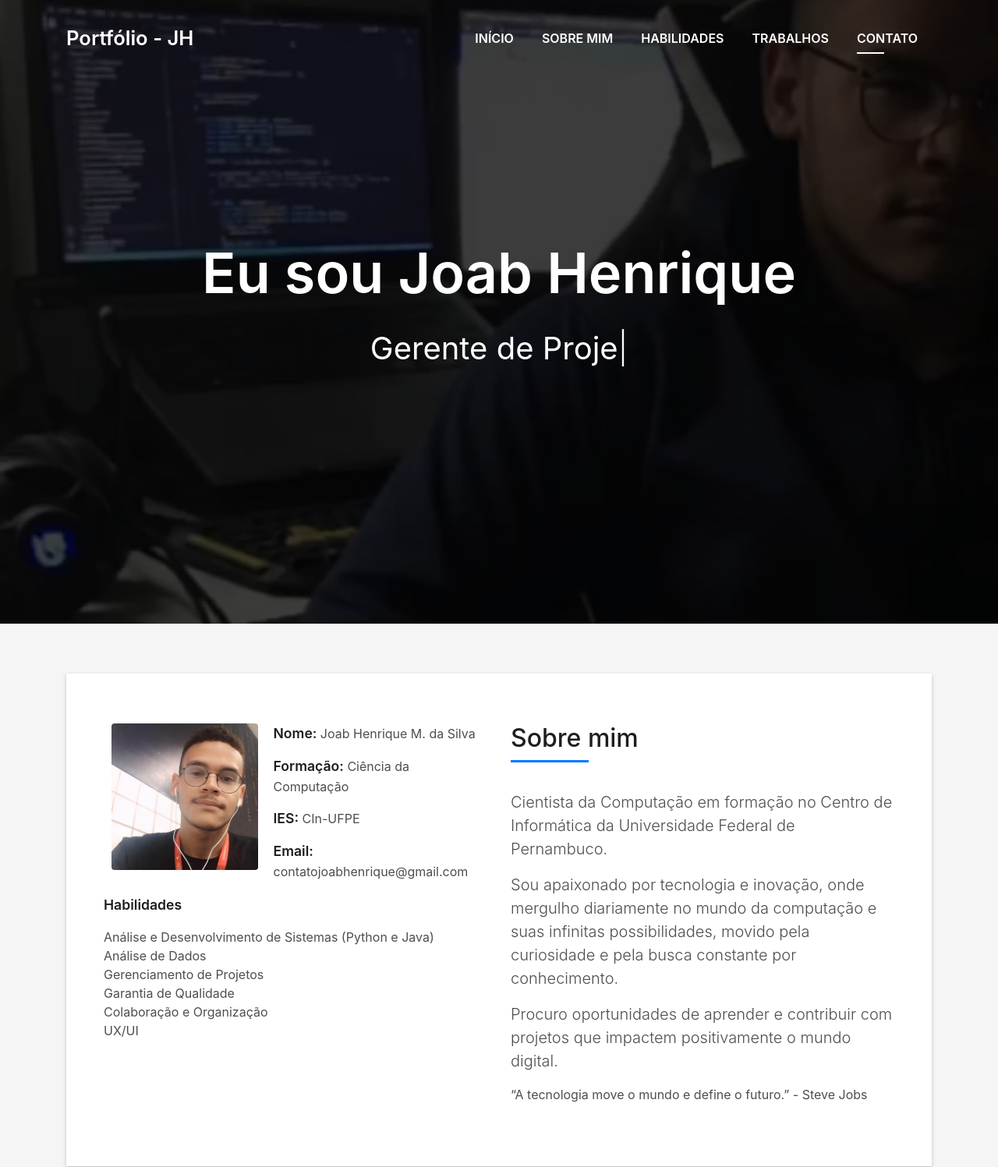
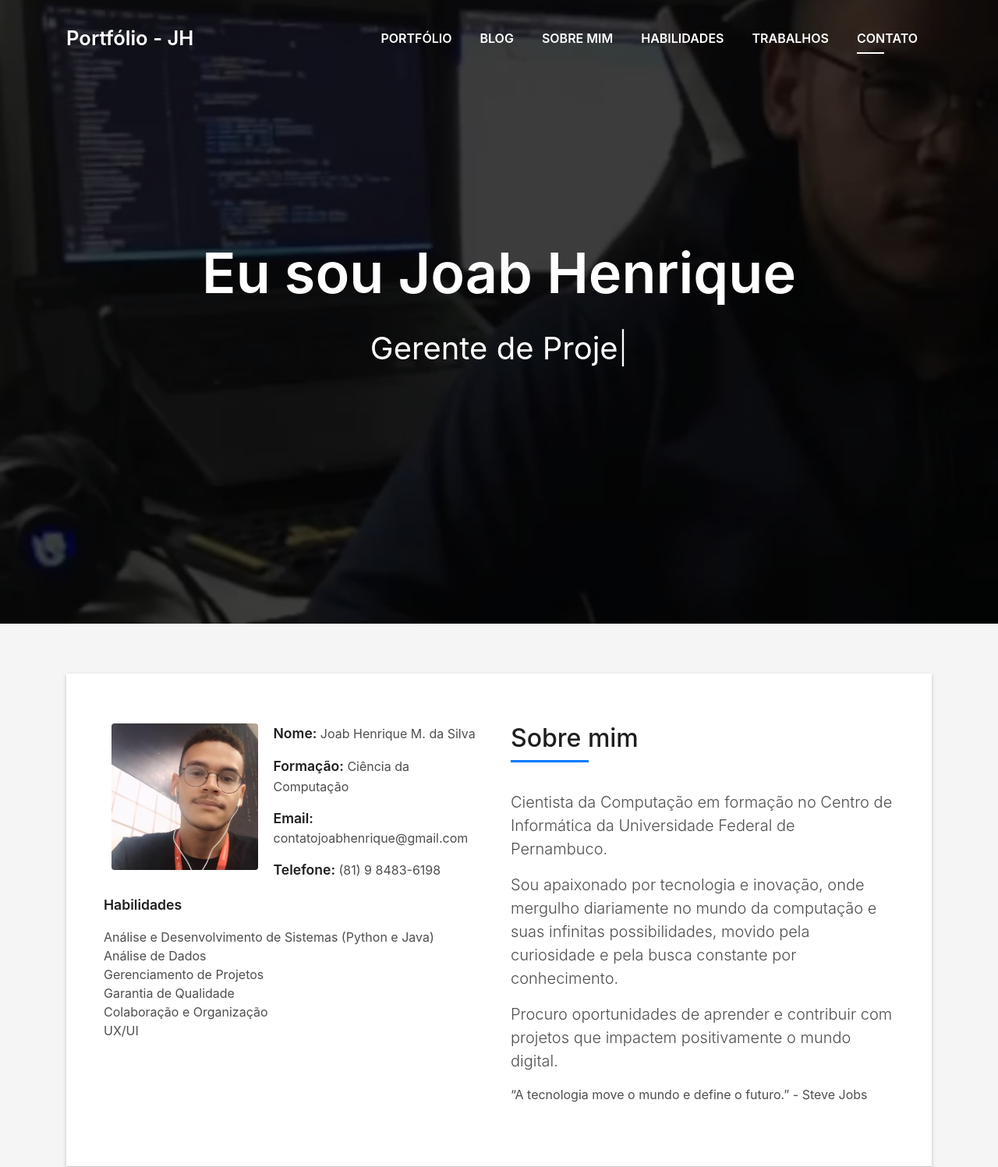
Before and after one commit to Marques14/Marques14.github.io, a plain HTML site: page index.html in a window 1280 px wide. Shown: the top 1497 px of the page at 78% size. Drawn offline with Linux system fonts and the light colour scheme; files whose address does not match are found by name.

Commit message:
Update index.html

```diff
--- a/index.html
+++ b/index.html
@@ -31,7 +31,7 @@
   <!--/ Nav Star /-->
   <nav class="navbar navbar-b navbar-trans navbar-expand-md fixed-top" id="mainNav">
     <div class="container">
-      <a class="navbar-brand js-scroll" href="#page-top">Portfólio - JH</a>
+      <a class="navbar-brand js-scroll" href="index.html">Portfólio - JH</a>
       <button class="navbar-toggler collapsed" type="button" data-toggle="collapse" data-target="#navbarDefault"
         aria-controls="navbarDefault" aria-expanded="false" aria-label="Toggle navigation">
         <span></span>
@@ -41,7 +41,10 @@
       <div class="navbar-collapse collapse justify-content-end" id="navbarDefault">
         <ul class="navbar-nav">
           <li class="nav-item">
-            <a class="nav-link js-scroll active" href="#home">Início</a>
+            <a class="nav-link js-scroll active" href="#home">Portfólio</a>
+          </li>
+          <li class="nav-item">
+            <a class="nav-link js-scroll active" href="blog.html">Blog</a>
           </li>
           <li class="nav-item">
             <a class="nav-link js-scroll" href="#about">Sobre mim</a>
@@ -94,8 +97,8 @@
                     <div class="about-info">
                       <p><span class="title-s">Nome: </span> <span>Joab Henrique M. da Silva</span></p>
                       <p><span class="title-s">Formação: </span> <span>Ciência da Computação</span></p>
-                      <p><span class="title-s">IES: </span> <span>CIn-UFPE</span></p>
                       <p><span class="title-s">Email: </span> <span>contatojoabhenrique@gmail.com</span></p>
+                      <p><span class="title-s">Telefone: </span> <span>(81) 9 8483-6198</span></p>
                     </div>
                   </div>
                 </div>
@@ -398,6 +401,7 @@
                     </p>
                     <ul class="list-ico">
                       <li><span class="ion-ios-location"></span>Av. Jorn. Aníbal Fernandes, s/n - Cidade Universitária, Recife - PE, 50740-560</li>
+                      <li><span class="ion-ios-telephone"></span> (81) 9 8483-6198</li>
                       <li><span class="ion-email"></span>contatojoabhenrique@gmail.com</li>
                     </ul>
                   </div>
```
